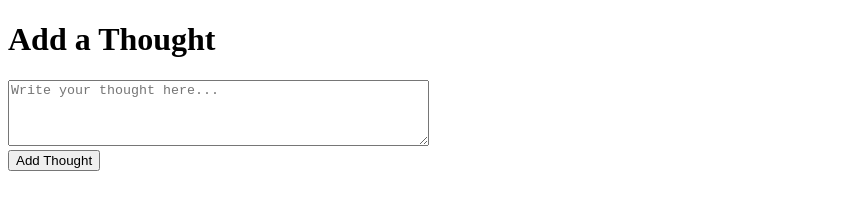
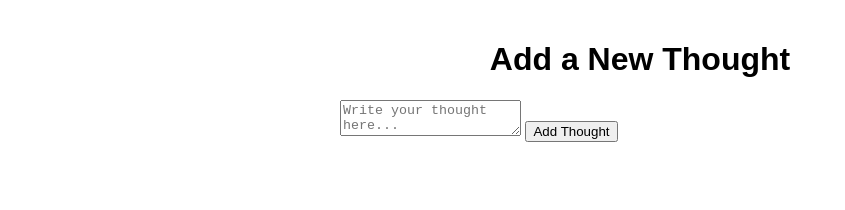
Before and after one commit to Thefallenxjedi/my-thoughts-site, a plain HTML site: page admin.html in a window 1280 px wide. Shown: the whole page, without its empty margins (0-845 px from the left). Drawn offline with Linux system fonts and the light colour scheme.

Commit message:
Update admin.html

```diff
--- a/admin.html
+++ b/admin.html
@@ -1,13 +1,16 @@
 <!DOCTYPE html>
-<html>
+<html lang="en">
 <head>
-  <meta charset="UTF-8">
+  <meta charset="UTF-8" />
+  <meta name="viewport" content="width=device-width, initial-scale=1.0" />
   <title>Admin</title>
+  <link rel="stylesheet" href="style.css" />
 </head>
 <body>
-  <h1>Add a Thought</h1>
+  <h1>Add a New Thought</h1>
+
   <form id="thoughtForm">
-    <textarea id="thoughtInput" placeholder="Write your thought here..." rows="4" cols="50"></textarea><br>
+    <textarea id="thoughtInput" placeholder="Write your thought here..." required></textarea>
     <button type="submit">Add Thought</button>
   </form>
 
```
